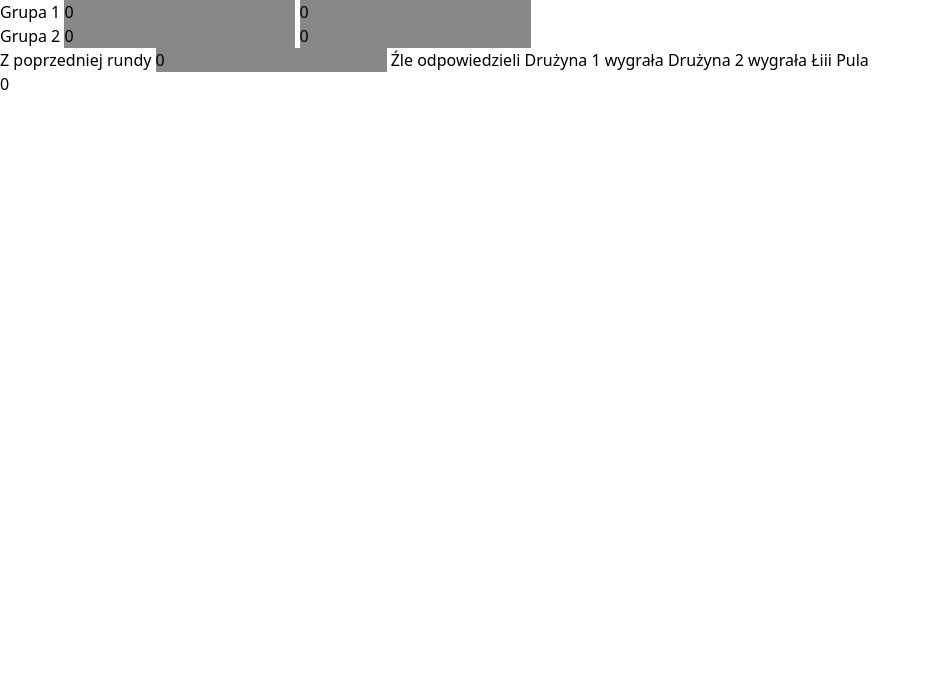
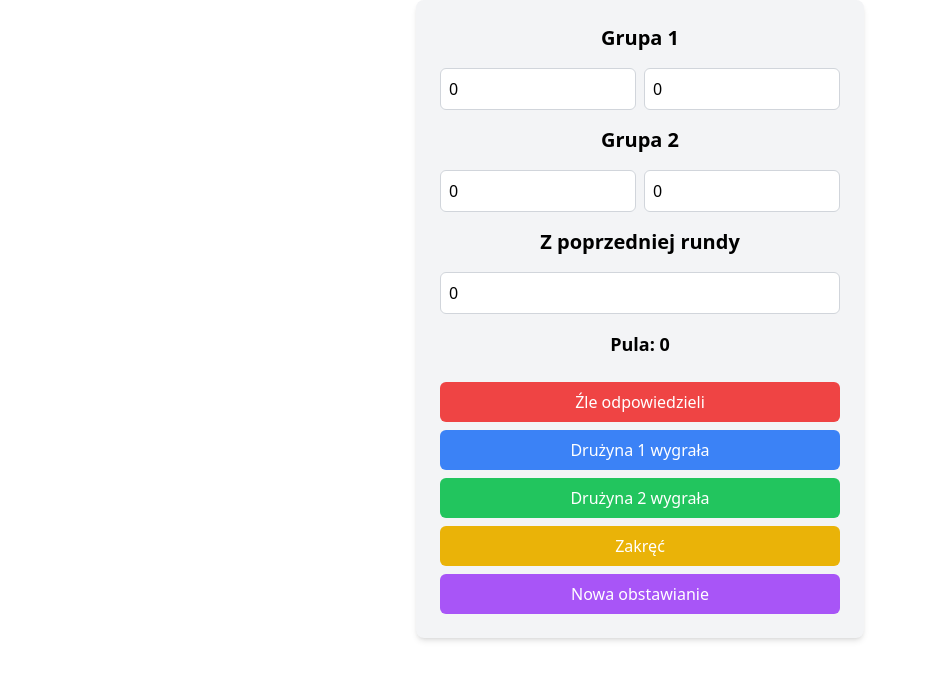
Before and after one commit to Norbiros/CashBattle, a SvelteKit app: page / in a window 1280 px wide. Shown: the top 680 px of the page, without its empty margins (0-931 px from the left). Built offline with nearby package versions, Linux system fonts and the light colour scheme.

Commit message:
feat: Improvements to admin site

```diff
--- a/src/routes/+page.svelte
+++ b/src/routes/+page.svelte
@@ -3,62 +3,75 @@
 	import { browser } from '$app/environment';
 
 
-	points.subscribe((val) => {
-		if (browser && val !== null) {
-			localStorage.setItem("data", JSON.stringify(val));
+	function updatePoints() {
+		if (browser && $points !== null) {
+			localStorage.setItem("data", JSON.stringify($points));
 		}
-	});
+	}
 
 	function lose() {
-		// Local calculations
 		$points.team_one_points -= $points.team_one_bidding;
 		$points.team_two_points -= $points.team_two_bidding;
 		$points.stakes_previous_round += $points.team_one_bidding + $points.team_two_bidding;
 
-		// Reset bids
 		$points.team_one_bidding = 0;
 		$points.team_two_bidding = 0;
+		updatePoints();
 	}
 
 	function teamOneWon() {
 		lose();
-		// Award points to Team 1
 		$points.team_one_points += $points.stakes_previous_round;
-		$points.stakes_previous_round = 0;  // Reset
+		$points.stakes_previous_round = 0;
+		updatePoints();
 	}
 
 	function teamTwoWon() {
 		lose();
-		// Award points to Team 2
 		$points.team_two_points += $points.stakes_previous_round;
-		$points.stakes_previous_round = 0;  // Reset
+		$points.stakes_previous_round = 0;
+		updatePoints();
 	}
 
 	function spin() {
 		$points.spin = !$points.spin;
+		updatePoints()
+	}
+
+	function newBidding() {
+		$points.team_one_bidding = 5;
+		$points.team_two_bidding = 5;
+		updatePoints()
 	}
 </script>
 
-<style>
-    input {
-        background: #888888;
-    }
-</style>
+<div class="p-6 bg-gray-100 max-w-md mx-auto rounded-lg shadow-md">
+	<div class="space-y-4">
+		<h2 class="text-xl font-bold text-center">Grupa 1</h2>
+		<div class="flex space-x-2">
+			<input type="number" bind:value={$points.team_one_points} on:input={updatePoints} class="w-1/2 p-2 border border-gray-300 rounded-md"/>
+			<input type="number" bind:value={$points.team_one_bidding} on:input={updatePoints} class="w-1/2 p-2 border border-gray-300 rounded-md"/>
+		</div>
 
-Grupa 1
-<input type="number" bind:value={$points.team_one_points} />
-<input type="number" bind:value={$points.team_one_bidding} />
-<br />
-Grupa 2
-<input type="number" bind:value={$points.team_two_points} />
-<input type="number" bind:value={$points.team_two_bidding} />
-<br />
-Z poprzedniej rundy
-<input type="number" bind:value={$points.stakes_previous_round} />
+		<h2 class="text-xl font-bold text-center">Grupa 2</h2>
+		<div class="flex space-x-2">
+			<input type="number" bind:value={$points.team_two_points} on:input={updatePoints} class="w-1/2 p-2 border border-gray-300 rounded-md"/>
+			<input type="number" bind:value={$points.team_two_bidding} on:input={updatePoints} class="w-1/2 p-2 border border-gray-300 rounded-md"/>
+		</div>
 
-<button on:click={lose}>Źle odpowiedzieli</button>
-<button on:click={teamOneWon}>Drużyna 1 wygrała</button>
-<button on:click={teamTwoWon}>Drużyna 2 wygrała</button>
-<button on:click={spin}>Łiii</button>
+		<h2 class="text-xl font-bold text-center">Z poprzedniej rundy</h2>
+		<input type="number" bind:value={$points.stakes_previous_round} on:input={updatePoints} class="w-full p-2 border border-gray-300 rounded-md"/>
 
-Pula <p>{($points.stakes_previous_round + $points.team_one_bidding + $points.team_two_bidding) * 100}</p>
+		<div class="text-lg font-semibold mt-4 text-center">
+			Pula: <span>{($points.stakes_previous_round + $points.team_one_bidding + $points.team_two_bidding) * 100}</span>
+		</div>
+	</div>
+
+	<div class="flex flex-col space-y-2 mt-6">
+		<button on:click={lose} class="w-full py-2 bg-red-500 text-white rounded-md hover:bg-red-600">Źle odpowiedzieli</button>
+		<button on:click={teamOneWon} class="w-full py-2 bg-blue-500 text-white rounded-md hover:bg-blue-600">Drużyna 1 wygrała</button>
+		<button on:click={teamTwoWon} class="w-full py-2 bg-green-500 text-white rounded-md hover:bg-green-600">Drużyna 2 wygrała</button>
+		<button on:click={spin} class="w-full py-2 bg-yellow-500 text-white rounded-md hover:bg-yellow-600">Zakręć</button>
+		<button on:click={newBidding} class="w-full py-2 bg-purple-500 text-white rounded-md hover:bg-purple-600">Nowa obstawianie</button>
+	</div>
+</div>
--- a/src/routes/points/+page.svelte
+++ b/src/routes/points/+page.svelte
@@ -4,13 +4,13 @@
 </script>
 
 <div class="bg-gray-900 flex items-center justify-center min-h-screen">
-	<div class="bg-gray-800 text-gray-100 rounded-lg shadow-lg p-6">
-		<div class="text-center w-full mb-5">
+	<div class="bg-gray-800 text-gray-100 rounded-lg shadow-lg p-10 w-1/2 text-center mb-5">
+		<div class="mb-5">
 			<h1 class="font-bold text-3xl">Awantura o Kasę</h1>
 			<h1>powered by CrabCraft</h1>
 		</div>
 		<Wheel />
-		<table class="min-w-full text-center table-auto border border-gray-700">
+		<table class="min-w-full text-center table-auto border border-gray-700 mt-3">
 			<thead>
 				<tr>
 					<th class="px-4 py-2 text-lg font-semibold border-b border-gray-700"></th>
@@ -34,5 +34,3 @@
 		<div class="text-center w-full mt-5">Pula <span class="font-bold">{($points.stakes_previous_round + $points.team_one_bidding + $points.team_two_bidding) * 100}</span></div>
 	</div>
 </div>
-
-Pula <p>{($points.stakes_previous_round + $points.team_one_bidding + $points.team_two_bidding) * 100}</p>
```
